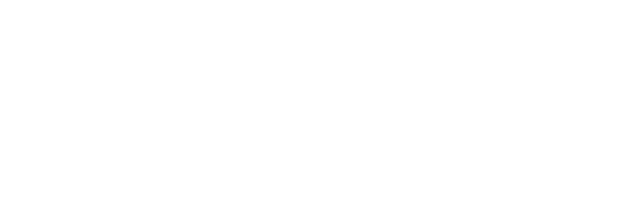
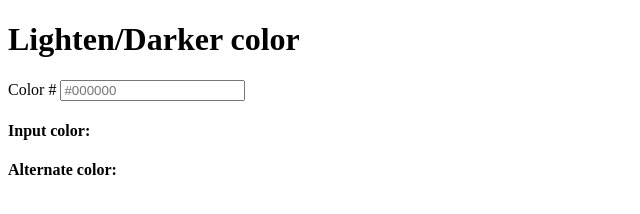
Before and after one commit to Claim-Academy-JS/lab-jqq-vbazhutin, a website: page index.html in a window 1280 px wide. Shown: the whole page, without its empty margins (0-640 px from the left). Drawn offline with Linux system fonts and the light colour scheme.

Commit message:
Built the html sctrucure

```diff
--- a/index.html
+++ b/index.html
@@ -3,10 +3,26 @@
   <head>
     <meta charset="UTF-8" />
     <meta name="viewport" content="width=device-width, initial-scale=1.0" />
-    <!-- TODO: Update '<title>'. -->
-    <title>Document</title>
+    <title>Color block</title>
   </head>
   <body>
+    <h1>Lighten/Darker color</h1>
+    <div class="outer-block">
+
+      <div id="color input">
+      <label>Color #</label>
+      <input type="text" id="Color" placeholder="#000000"/>
+      </div>
+
+      <div id="light-switch"></div>
+
+      <div id="light-switch-bar"></div>
+
+      <div id="input-color-block"><h4>Input color:</h4></div>
+
+      <div id="alternate-color-block"><h4>Alternate color:</h4></div>
+
+    </div>
     <!-- 'Connect' JS to this HTML file. -->
     <script src="./scripts.js"></script>
   </body>
```
